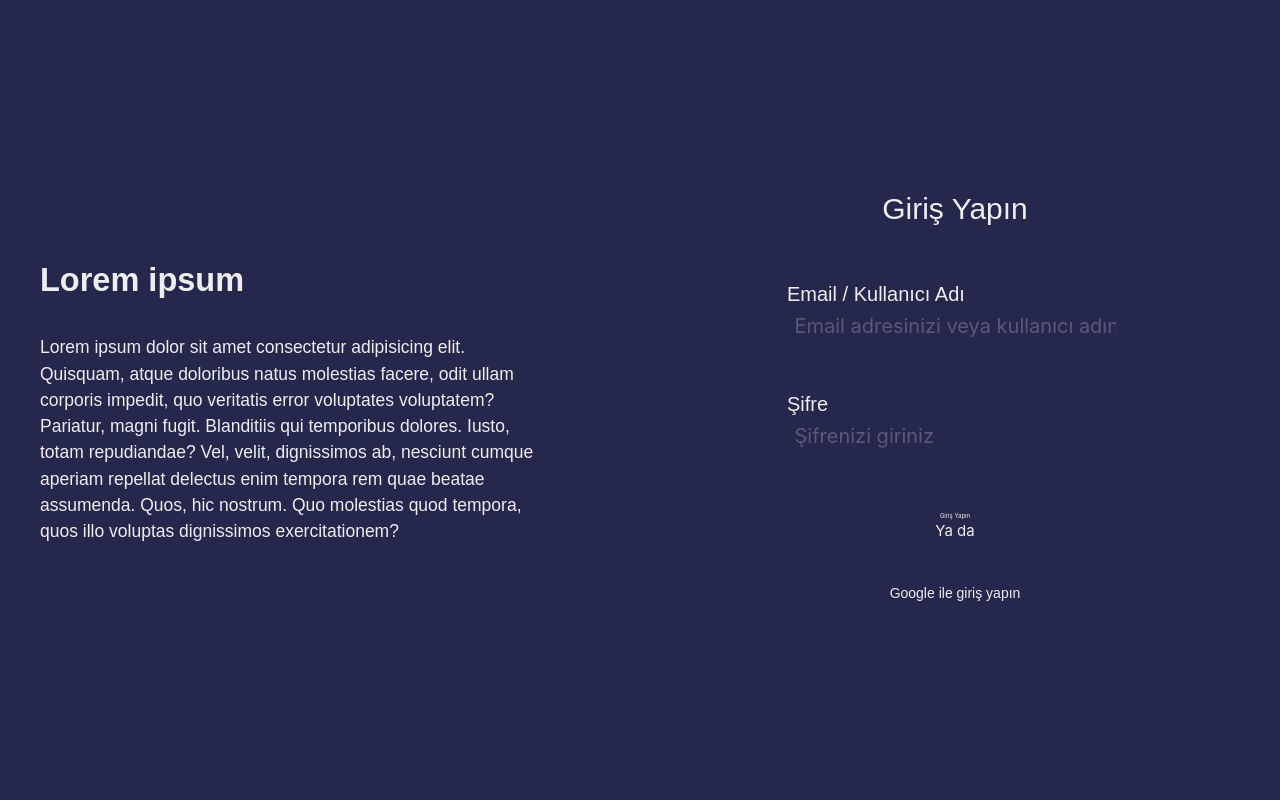
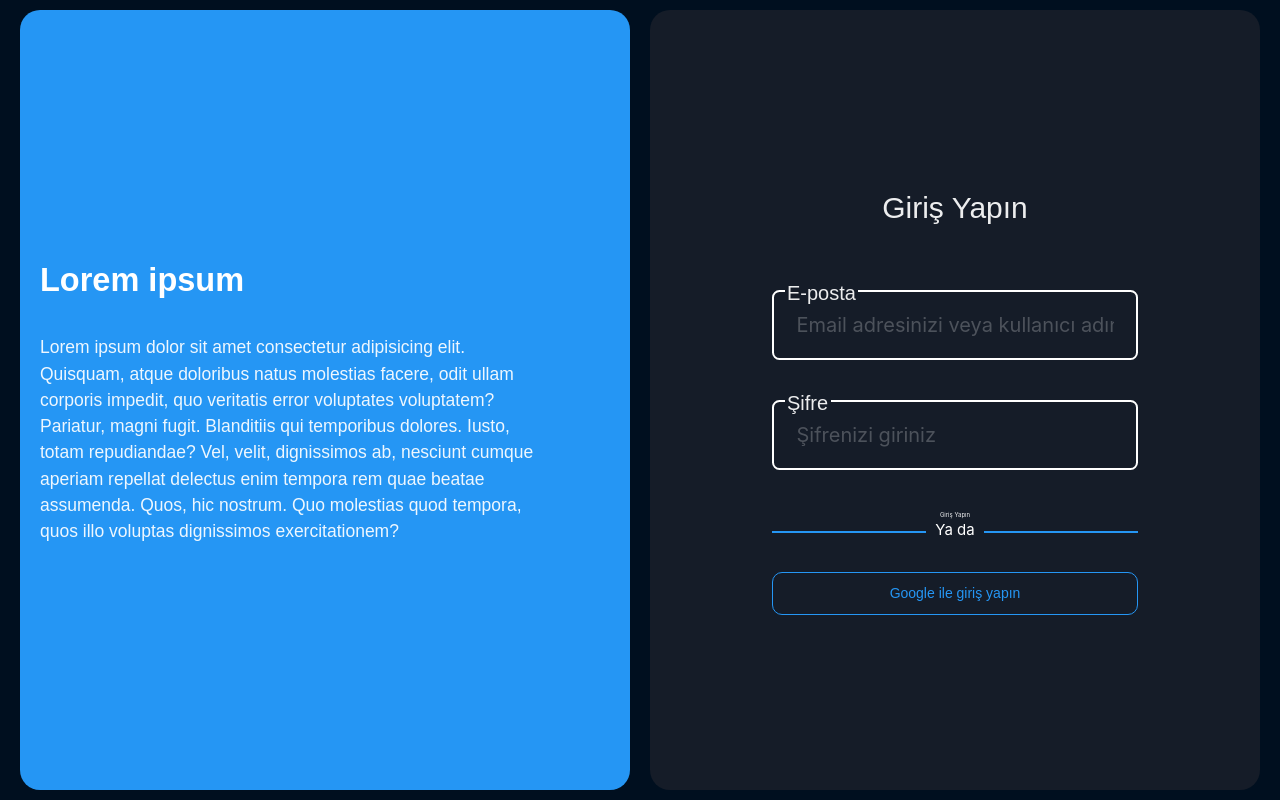
Before and after one commit to hukuki/frontend-main, a Next.js app: page /login in a window 1280 px wide. Built offline with nearby package versions, Linux system fonts and the light colour scheme.

Commit message:
Added client side form validation to Login page

```diff
--- a/src/form-schemas/index.js
+++ b/src/form-schemas/index.js
@@ -23,3 +23,8 @@ export const RegistrationSchema = yup.object().shape({
     .required("Lütfen geçerli bir şifre giriniz."),
     confirmPassword: yup.string().oneOf([yup.ref("password"), null], "Şifreler uyuşmamaktadır.").required("Lütfen şifrenizi tekrar giriniz.")
 })
+
+export const LoginSchema = yup.object().shape({
+    email: yup.string().email("Lütfen geçerli bir e-posta adresi giriniz.").required("Lütfen e-postanızı giriniz."),
+    password: yup.string().required("Lütfen şifrenizi giriniz")
+})
--- a/src/pages/login/LoginPage.module.css
+++ b/src/pages/login/LoginPage.module.css
@@ -8,7 +8,7 @@
     grid-template-columns: 1fr 1fr;
     gap: 2rem;
     padding: 1rem 2rem;
-    background: var(--body-color);
+    background: var(--background-color-dark);
 }
 
 /* HERO */
@@ -18,7 +18,7 @@
     display: flex;
     justify-content: flex-start;
     align-items: center;
-    background-color: var(--first-color);
+    background-color: var(--color-blue-400);
     border-radius: 2rem;
     padding: 5rem 2rem;
 }
@@ -38,7 +38,7 @@
     font-size: 3.25rem;
     font-weight: 600;
     margin-bottom: 3rem;
-    color: var(--title-color);
+    color: var(--text-color-primary-light);
 }
 
 .hero__text {
@@ -57,7 +57,7 @@
     align-items: center;
     justify-self: center;
     width: 100%;
-    background-color: var(--container-color);
+    background-color: var(--container-color-dark);
     border-radius: 2rem;
 }
 
@@ -96,19 +96,17 @@
     top: -1.5rem;
     left: 1.25rem;
     padding: 0.25rem;
-    background-color: var(--container-color);
+    background-color: var(--container-color-dark);
     z-index: 10;
 }
 
 .form__input {
-    position: absolute;
-    top: 0;
-    left: 0;
+    position: relative;
     width: 100%;
     height: 100%;
     background: none;
     outline: none;
-    border: 2px solid var(--text-color);
+    border: 2px solid var(--text-color-primary-light);
     border-radius: 0.75rem;
     color: var(--text-color);
     padding: 2.25rem;
@@ -121,7 +119,7 @@
     font-size: 2rem;
     padding: 1rem 2rem;
     width: 100%;
-    background: var(--first-color);
+    background: var(--color-blue-400);
     border-radius: 1rem;
     font-weight: 400;
     text-align: center;
@@ -130,8 +128,23 @@
 }
 
 .form__button:hover {
-    background: var(--first-color-alt);
+    background: var(--color-blue-500);
 }
+
+.form__input-error {
+    border-color: var(--error-box-dark);
+}
+
+.form__input-label-error {
+    color: var(--error-text-dark);
+}
+
+.form__input-error-p {
+    font-size: 1.4rem;
+    color: var(--error-text-dark);
+    font-family: "Poppins", sans-serif;
+}
+
 
 /* OR LINES */
 /* ----------------- */
@@ -145,7 +158,7 @@
 
 .or__container span {
     font-size: 1.5rem;
-    color: var(--text-color-light);
+    color: var(--text-color-primary-light);
 }
 
 .or__container span::before {
@@ -156,7 +169,7 @@
     left: 0;
     width: 42%;
     height: .2rem;
-    background: var(--first-color)
+    background: var(--color-blue-400)
 }
 
 .or__container span::after {
@@ -167,7 +180,7 @@
     right: 0;
     width: 42%;
     height: .2rem;
-    background: var(--first-color)
+    background: var(--color-blue-400)
 }
 
 /* GOOGLE SIGN IN */
@@ -177,16 +190,16 @@
     font-size: 1.4rem;
     padding: 1rem 2rem;
     width: 60%;
-    border: 1px solid var(--first-color);
+    border: 1px solid var(--color-blue-400);
     border-radius: 1rem;
     font-weight: 300;
     text-align: center;
     transition: all .2s ease;
-    color: var(--first-color);
+    color: var(--color-blue-400);
     cursor: pointer;
 }
 
 .google-signin:hover {
-    background: var(--first-color);
+    background: var(--color-blue-400);
     color: #fff;
 }
--- a/src/pages/login/index.js
+++ b/src/pages/login/index.js
@@ -1,6 +1,39 @@
 import styles from "./LoginPage.module.css"
 
+import { useFormik } from "formik"
+
+import { Spinner } from "../../components/base/Spinner"
+
+import { LoginSchema } from "../../form-schemas"
+
 function LoginPage() {
+
+    const handleLogin = async (values, actions) => {
+        const res = await fetch("/api/login", {
+            method: "POST",
+            body: JSON.stringify({
+                email: values.email,
+                password: values.password
+            }),
+            headers: {
+                "Content-Type": "application/json"
+            }
+        })
+        const data = await res.json();
+        console.log(data)
+        actions.setSubmitting(false);
+        actions.resetForm()
+    }
+
+    const { values, errors, touched, isSubmitting, handleChange, handleBlur, handleSubmit } = useFormik({
+        initialValues: {
+            email: "",
+            password: "",
+        },
+        validationSchema: LoginSchema,
+        onSubmit: handleLogin
+    })
+
   return (
     <div className={styles.container}>
         <div className={styles["hero__container"]}>
@@ -12,18 +45,42 @@ function LoginPage() {
         </div>
         <div className={styles["form__container"]}>
             <h3 className={styles["form__header"]}>Giriş Yapın</h3>
-            <form action="" className={styles["login__form"]}>
+            <form action="" className={styles["login__form"]} onSubmit={handleSubmit} autoComplete="off">
                 <div className={styles["form__input-area"]}>
                     <div className={styles["form__input-container"]}>
-                        <label for="email" className={styles["form__input-label"]}>Email / Kullanıcı Adı</label>
-                        <input type="email" className={styles["form__input"]} placeholder="Email adresinizi veya kullanıcı adınızı giriniz" id="email" />
+                        <label
+                        className={`${styles["form__input-label"]} ${errors.email && touched.email && styles["form__input-label-error"]}`}
+                        htmlFor="email"
+                        >E-posta</label>
+                        <input
+                        className={`${styles["form__input"]} ${errors.email && touched.email && styles["form__input-error"]}`}
+                        value={values.email}
+                        onChange={handleChange}
+                        onBlur={handleBlur}
+                        type="email"
+                        placeholder="Email adresinizi veya kullanıcı adınızı giriniz"
+                        id="email" />
+                        {errors.email && touched.email && <p className={styles["form__input-error-p"]}>{errors.email}</p>}
                     </div>
                     <div className={styles["form__input-container"]}>
                         <label for="password" className={styles["form__input-label"]}>Şifre</label>
-                        <input type="password" className={styles["form__input"]} placeholder="Şifrenizi giriniz" id="password" />
+                        <input
+                        className={`${styles["form__input"]} ${errors.password && touched.password && styles["form__input-error"]}`}
+                        value={values.password}
+                        onChange={handleChange}
+                        onBlur={handleBlur}
+                        type="password"
+                        placeholder="Şifrenizi giriniz"
+                        id="password" />
+                        {errors.password && touched.password && <p className={styles["form__input-error-p"]}>{errors.password}</p>}
                     </div>
               </div>
-                <button className={styles["form__button"]} type="submit" class="button">Giriş Yapın</button>
+                <button
+                disabled={isSubmitting}
+                className={styles["form__button"]}
+                type="submit" class="button">
+                    {isSubmitting ? <Spinner /> : "Giriş Yapın"}
+                </button>
             </form>
             <div className={styles["or__container"]}>
                 <span>Ya da</span>
```
